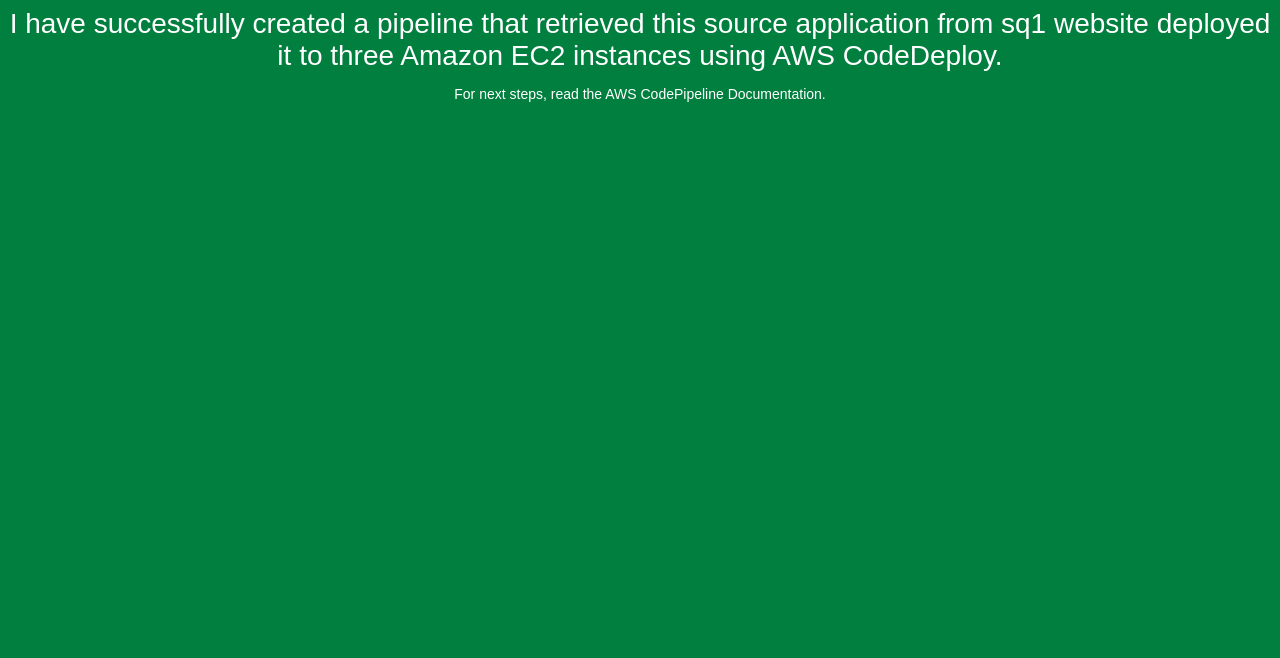
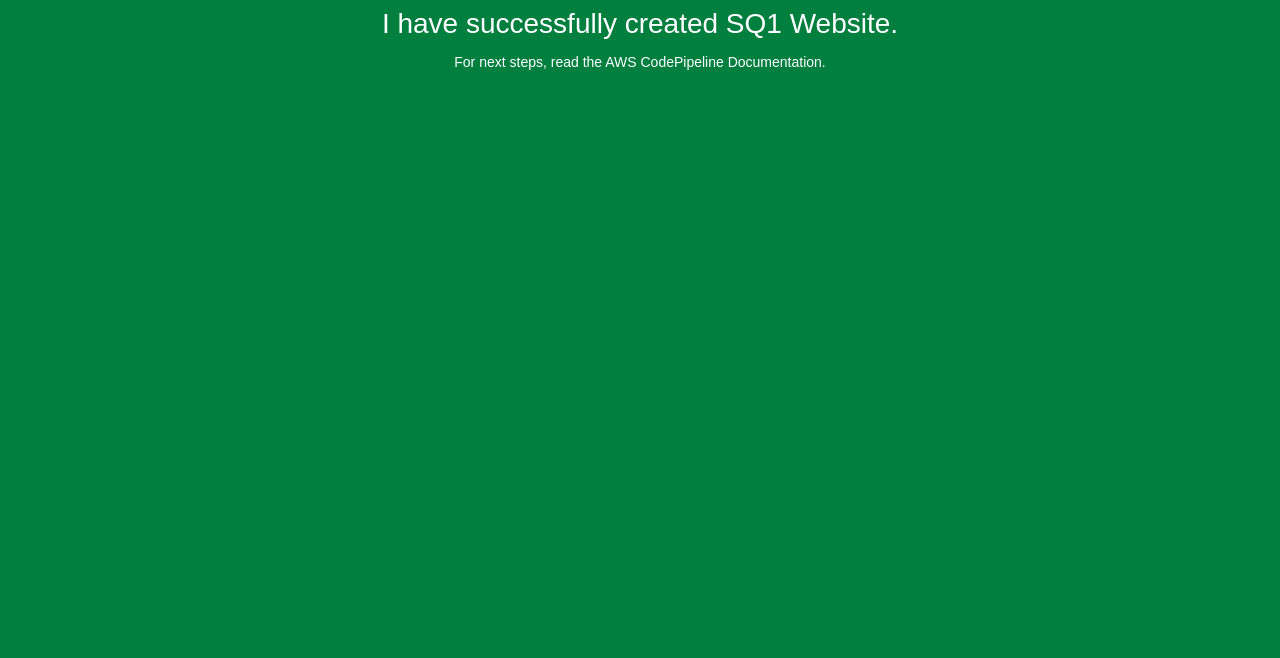
Before and after one commit to kanagrasuaws/sampleapplication, a plain HTML site: page index.html in a window 1280 px wide. Shown: the part 142-800 px from the top of the page. Drawn offline with Linux system fonts and the light colour scheme.

Commit message:
Update index.html

```diff
--- a/index.html
+++ b/index.html
@@ -27,8 +27,7 @@
 <body>
   <div align="center">
     <h1>Congratulations!</h1>
-    <h2> I have successfully created a pipeline that retrieved this source application from sq1 website deployed it
-	to three Amazon EC2 instances using AWS CodeDeploy.</h2>
+    <h2> I have successfully created SQ1 Website.</h2>
     <p>For next steps, read the AWS CodePipeline Documentation.</p>
   </div>
 </body>
```
